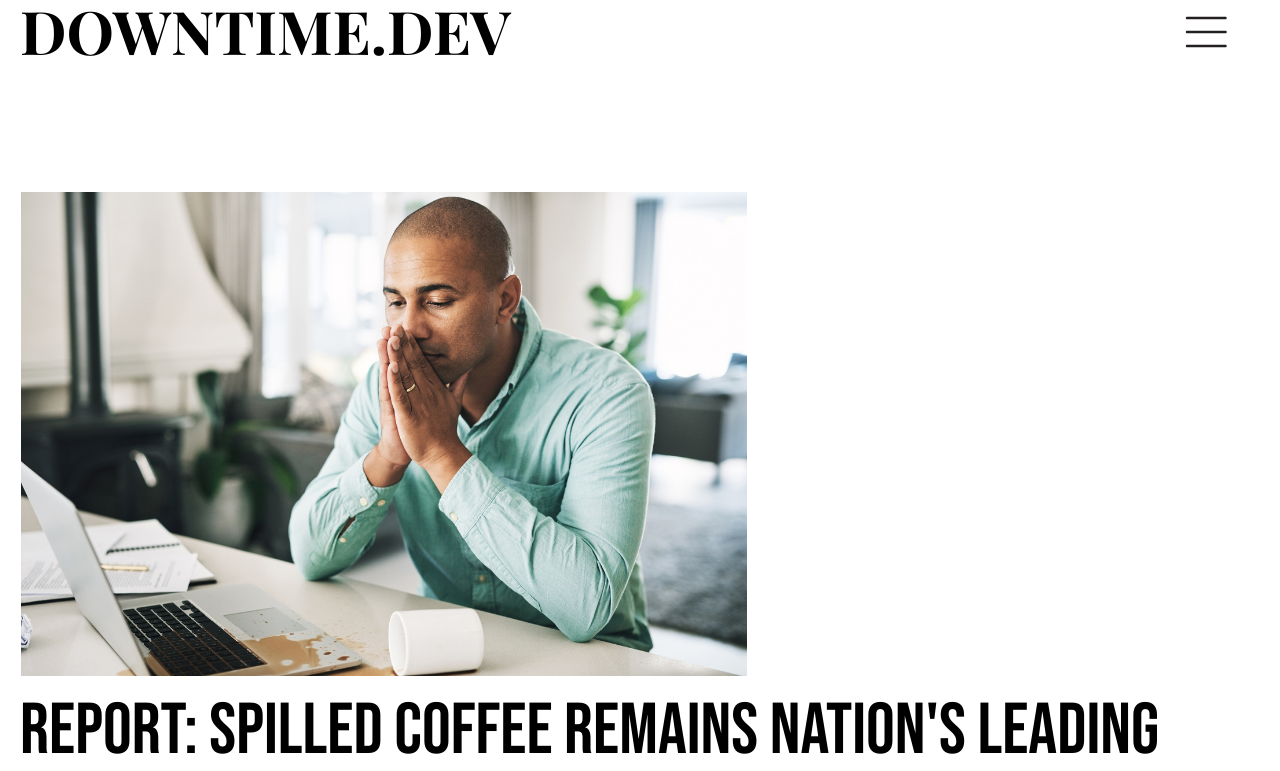
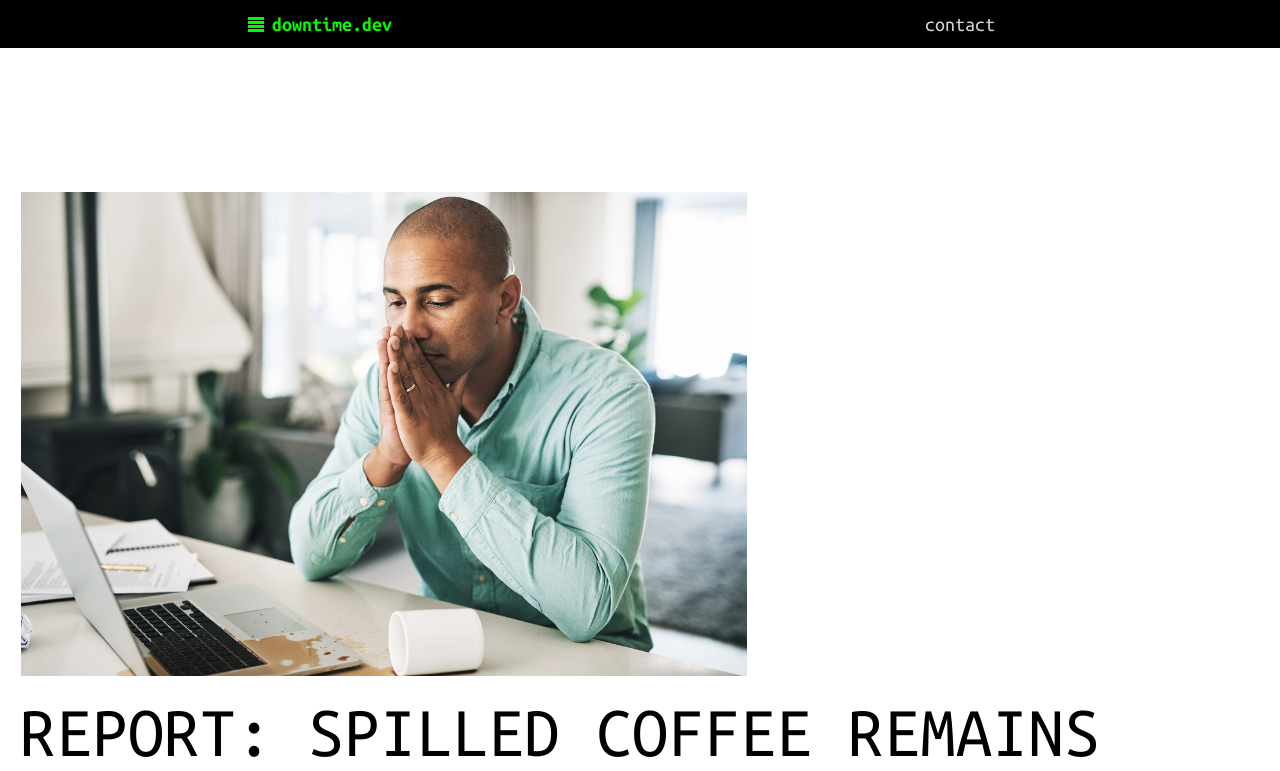
Before and after one commit to gravitational/downtime, a Next.js app: page / in a window 1280 px wide. Shown: the top 771 px of the page. Built offline with nearby package versions, Linux system fonts and the light colour scheme.

Commit message:
new nav bar

```diff
--- a/components/Head/Head.tsx
+++ b/components/Head/Head.tsx
@@ -7,7 +7,7 @@ const Head = () => {
       <meta name="viewport" content="initial-scale=1.0, width=device-width" />
       <style>
         @import
-        url('https://fonts.googleapis.com/css2?family=Bebas+Neue&family=Montserrat:wght@400;700&family=Playfair+Display:wght@400;500;700&display=swap');
+        url('https://fonts.googleapis.com/css2?family=Ubuntu+Mono:ital,wght@0,400;0,700;1,400;1,700&display=swap');{" "}
       </style>
     </NextHead>
   );
--- a/components/NavBar/NavBar.tsx
+++ b/components/NavBar/NavBar.tsx
@@ -6,16 +6,21 @@ import Link from "next/link";
 
 const NavBar = () => {
   return (
-    <nav className="flex justify-end w-full h-16 fixed top-0 bg-white z-50">
-      <div className="flex justify-start w-2/4">
-        <div className="text-6xl uppercase font-playfair font-bold ml-5">downtime.dev</div>
+    <nav className="flex justify-end w-full h-12 fixed top-0 bg-black z-50">
+      <div className="flex justify-center w-2/4 align-center">
+        <LittleStack />
+        <Link href="/">
+          <a className="text-xl flex flex-col justify-center text-devGreen font-bold ml-2">
+            downtime.dev
+          </a>
+        </Link>
       </div>
-      <div className="flex justify-end w-2/4">
-        <Hamburger>
-          <SubItem href="/" text="Jokes" />
-          <SubItem href="/privacy" text="Privacy" />
-          <SubItem href="/terms" text="Terms" />
-        </Hamburger>
+      <div className="flex justify-center w-2/4">
+      <Link href="/contact">
+        <a className="text-xl flex flex-col justify-center text-gray-300">
+          contact
+        </a>
+      </Link>
       </div>
     </nav>
   );
@@ -23,93 +28,11 @@ const NavBar = () => {
 
 export default NavBar;
 
-const HamburgerVariants = {
-  hidden: {
-    opacity: 0,
-  },
-  visible: {
-    x: 0,
-    opacity: 1,
-    transition: {
-      staggerChildren: 0.05,
-    },
-  },
-};
-
-interface HamburgerProps {
-  children?: React.ReactNode;
-}
-
-const Hamburger = ({ children, ...props }: HamburgerProps) => {
-  const [isBeingHovered, setIsBeingHovererd] = useState(false);
-
-  return (
-    <motion.div
-      className="px-10 relative cursor-pointer"
-      onHoverStart={() => setIsBeingHovererd(true)}
-      onHoverEnd={() => setIsBeingHovererd(false)}
-    >
-      <div className="relative">
-        <NextImage
-          src="/assets/hamburger.svg"
-          height={64}
-          width={64}
-          alt="menu"
-        />
-      </div>
-      {isBeingHovered && (
-        <div className="py-5 min-w-max">
-          <motion.div
-            {...props}
-            layoutId="menu"
-            className="absolute top-14"
-            variants={HamburgerVariants}
-            initial="hidden"
-            animate="visible"
-          >
-            {children}
-          </motion.div>
-        </div>
-      )}
-    </motion.div>
-  );
-};
-
-const SubItemsVariants = {
-  hidden: {
-    x: -20,
-    opacity: 0,
-  },
-  visible: {
-    x: 0,
-    opacity: 1,
-  },
-};
-
-interface SubItemProps {
-  text: string;
-  href: string;
-}
-
-const SubItem = ({ text, href }: SubItemProps) => {
-  const router = useRouter();
-  return (
-    <motion.div
-      className="my-2 group cursor-pointer min-w-max"
-      layout
-      variants={SubItemsVariants}
-    >
-      <Link href={href}>
-        <a onClick={() => router.push(href)}>
-          <div className="flex items-center gap-8 h-9">
-            <div className="bg-white h-9 w-[100px] text-center border border-black hover:border-blue-900">
-              <p className="font-bold text-gray-800 group-hover:text-blue-900 text-3xl">
-                {text}
-              </p>
-            </div>
-          </div>
-        </a>
-      </Link>
-    </motion.div>
-  );
-};
+const LittleStack = () => (
+  <div className="flex w-4 flex-col justify-center">
+    <div className="w-full h-1 bg-devGreen border-t border-black"></div>
+    <div className="w-full h-1 bg-devGreen border-t border-black"></div>
+    <div className="w-full h-1 bg-devGreen border-t border-black"></div>
+    <div className="w-full h-1 bg-devGreen border-t border-black"></div>
+  </div>
+);
--- a/styles/globals.css
+++ b/styles/globals.css
@@ -6,8 +6,7 @@ html,
 body {
   padding: 0;
   margin: 0;
-  font-family: "Bebas Neue", cursive;
-}
+  font-family: 'Ubuntu Mono', monospace;}
 
 a {
   color: inherit;
--- a/tailwind.config.js
+++ b/tailwind.config.js
@@ -17,7 +17,8 @@ module.exports = {
     extend: {
       colors: {
         purpleG1: "#391c70",
-        purpleG2: "#0c143d"
+        purpleG2: "#0c143d",
+        devGreen:  "#07F901",
       },
       backgroundImage: {
         'purple-web': "url('/assets/newsletter_web.png')"
```
Also changed, not shown: breakpoint.js (added, +13 -0 lines), public/assets/downtimeLogo.png (added).
